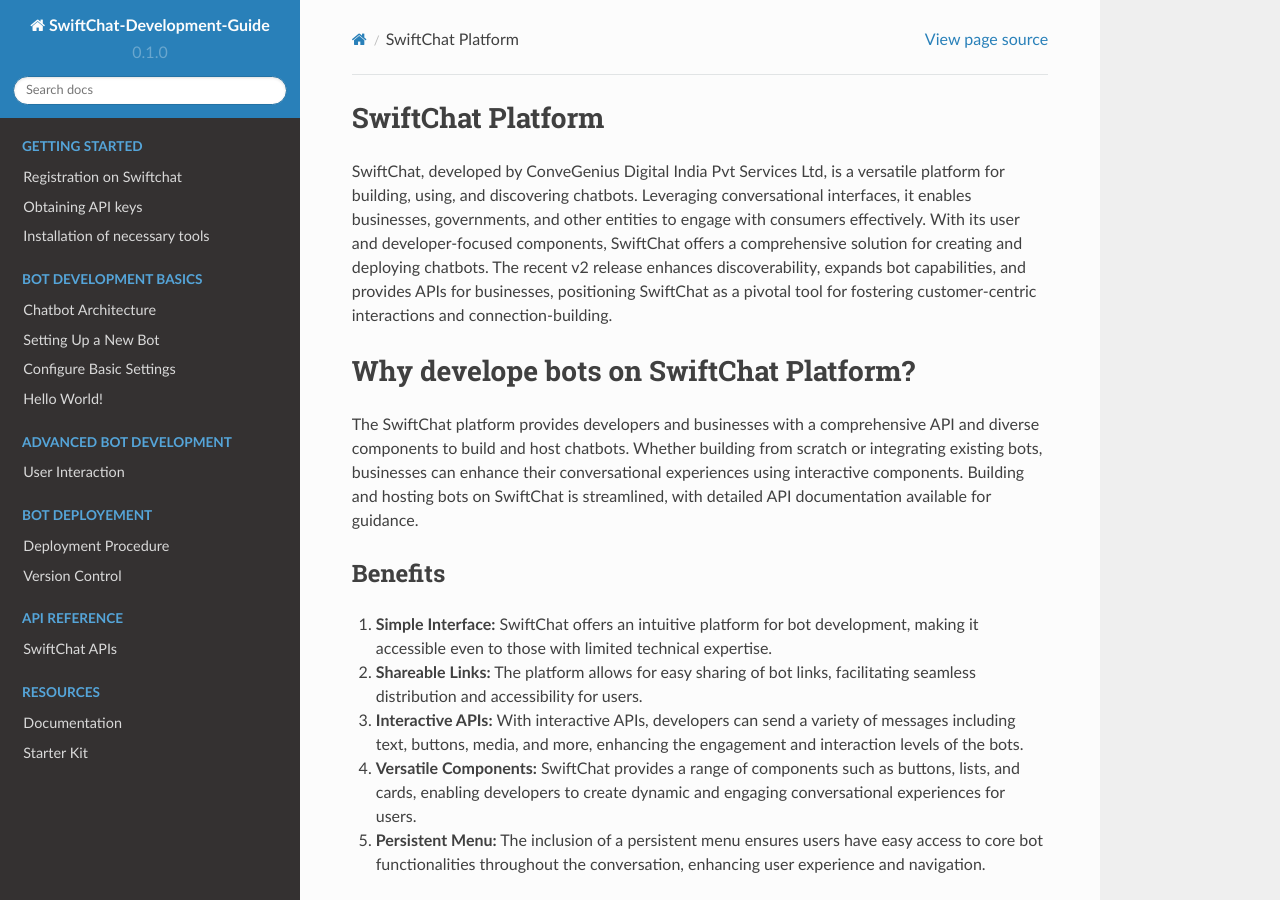
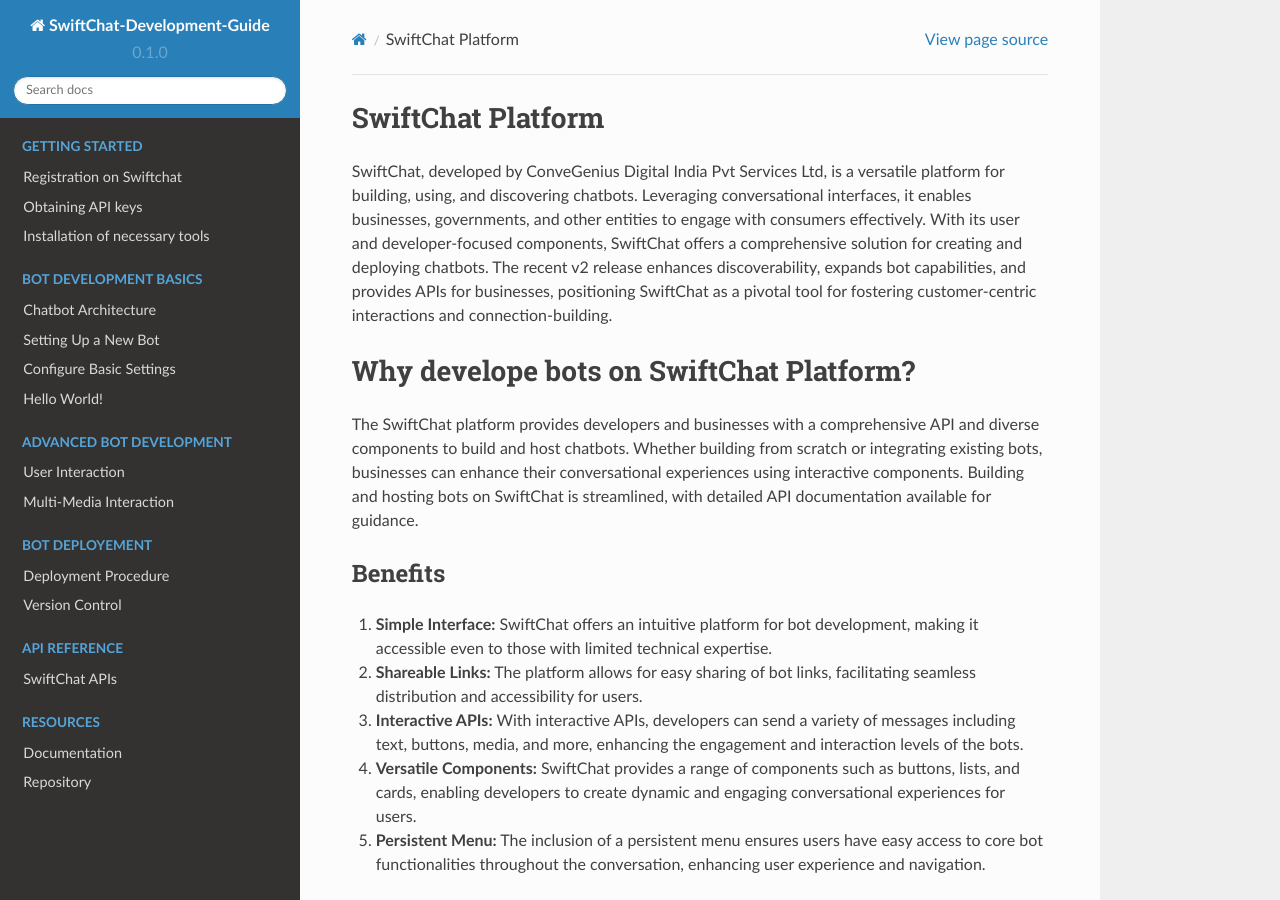
Before and after one commit to Priyanka-sharma181/Chatbot-Development-Guide, a Sphinx documentation site: the page built from docs/source/index.rst, in a window 1280 px wide and 900 px high. Built offline with Sphinx 7.4.7 and the Read the Docs theme 2.0.0, drawn with Linux system fonts in a browser that asks for light colours.

Commit message:
advance bot

```diff
--- a/docs/source/index.rst
+++ b/docs/source/index.rst
@@ -70,6 +70,7 @@
       :hidden:
 
       advance_bot.rst
+      media_support.rst
 
    .. toctree::
       :caption: Bot Deployement
--- /dev/null
+++ b/docs/source/media_support.rst
@@ -0,0 +1,2 @@
+Multi-Media Interaction
+=======================
--- a/docs/source/resources.rst
+++ b/docs/source/resources.rst
@@ -5,7 +5,7 @@
 2. `SwiftChat Product Guide <https://swiftchat.ai/swiftchatapp/swiftchat-platform-for-developers-and-businesses/>`_
 
 
-Starter Kit
+Repository
 -----------
 
 1. `Starter Kit Repository <https://github.com/madgicaltechdom/chatbot-nestjs-boilerplate/tree/main/src>`_
```
